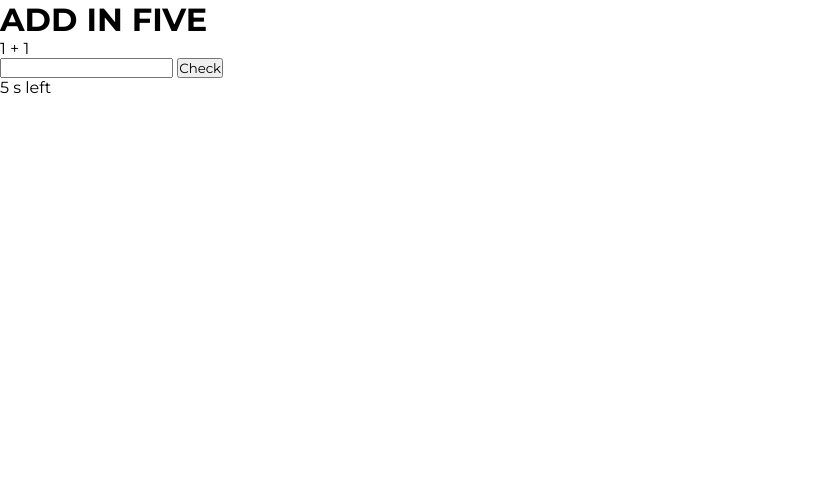
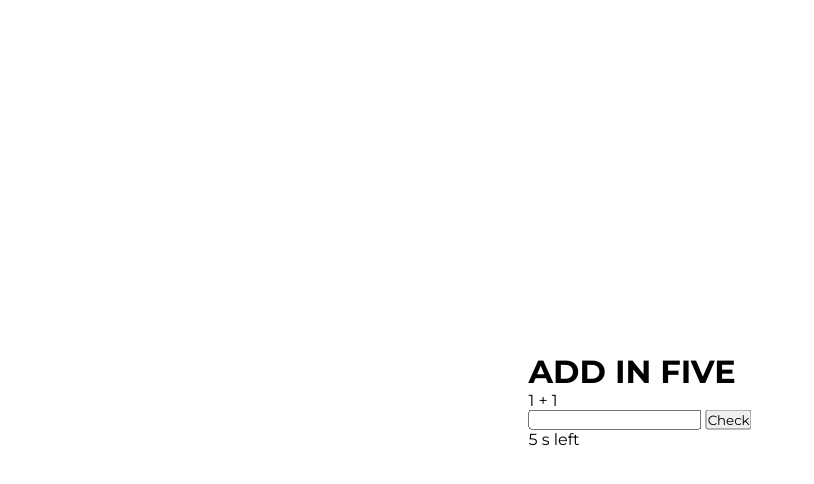
Before and after one commit to Code-Institute-Submissions/thirty-seconds-maths, a plain HTML site: page index.html in a window 1280 px wide. Shown: the whole page, without its empty margins (0-814 px from the left). Drawn offline with Linux system fonts and the light colour scheme.

Commit message:
Center game container on the page

```diff
--- a/assets/css/style.css
+++ b/assets/css/style.css
@@ -6,3 +6,10 @@
     box-sizing: border-box;
     font-family: 'Montserrat', sans-serif;
 }
+
+#game-container {
+    position: absolute;
+    top: 50%;
+    left: 50%;
+    transform: translate(-50%, -50%);
+}
```
